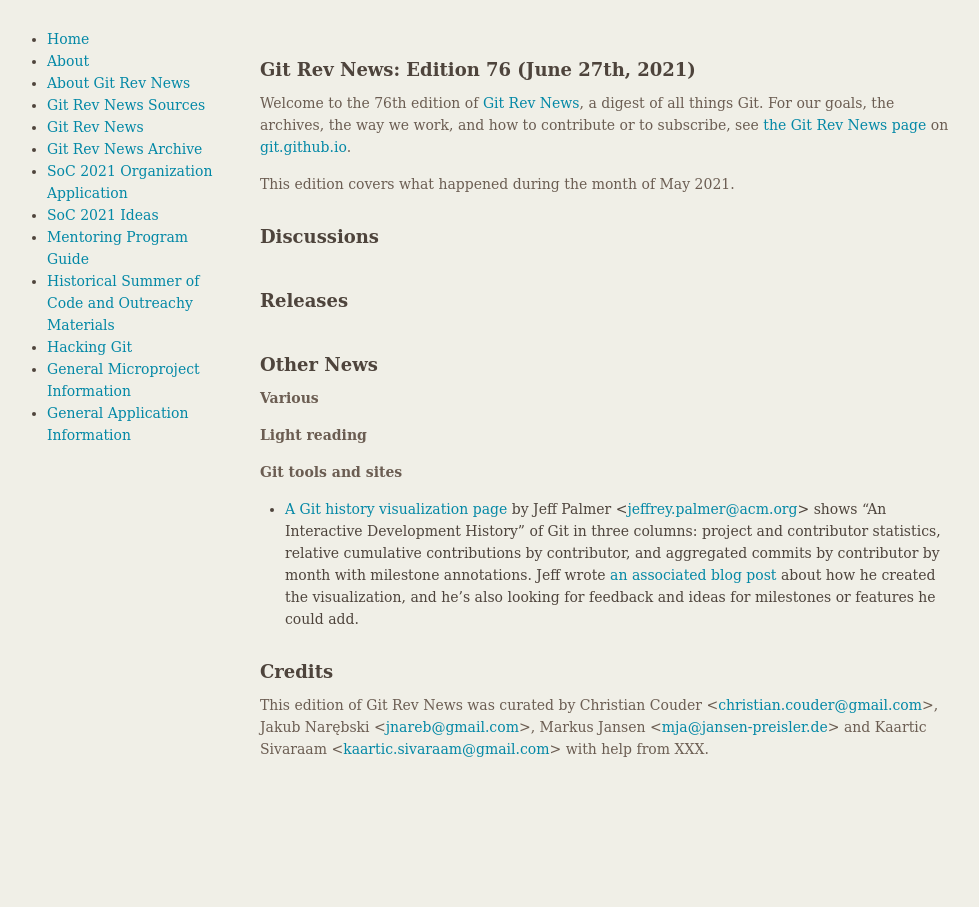
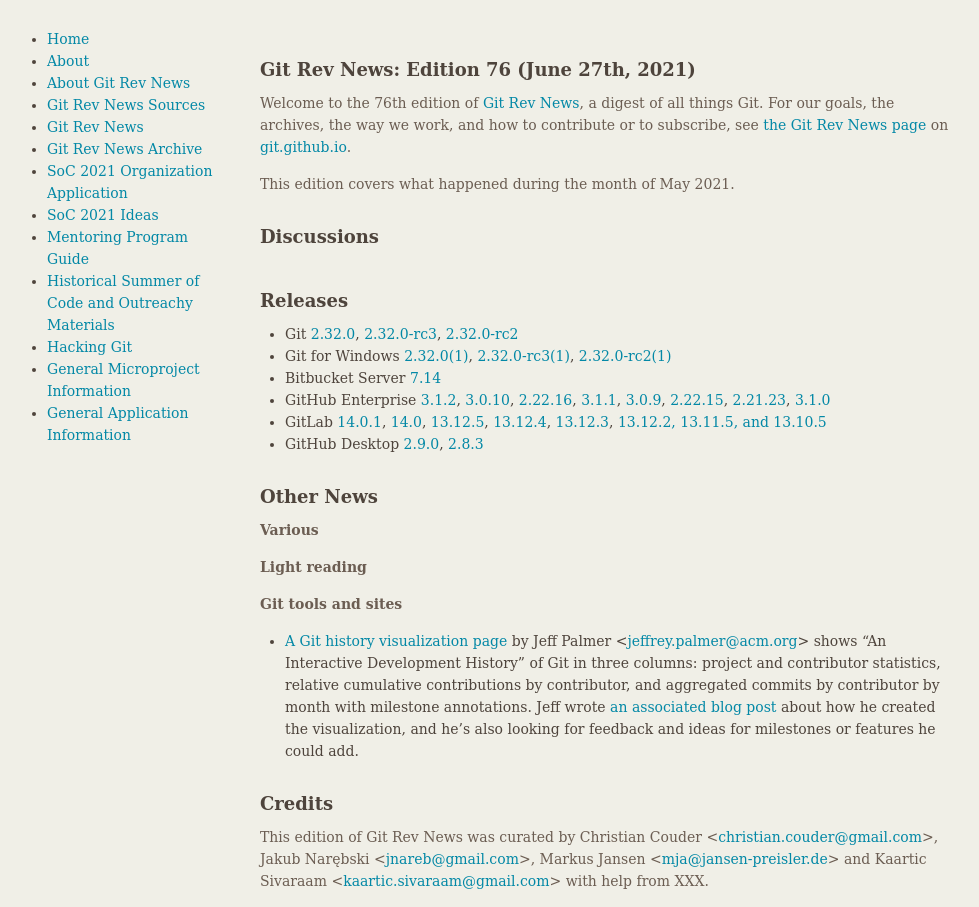
Before and after one commit to git/git.github.io, a Jekyll site: the page built from rev_news/drafts/edition-76.md, in a window 1280 px wide. Shown: the whole page, without its empty margins (149-1128 px from the left). Built offline with Jekyll 4.4.1, drawn with Linux system fonts in a browser that asks for light colours.

Commit message:
rn-76: add releases

```diff
--- a/rev_news/drafts/edition-76.md
+++ b/rev_news/drafts/edition-76.md
@@ -35,6 +35,29 @@
 
 ## Releases
 
++ Git [2.32.0](https://public-inbox.org/git/xmqqa6o3xj2e.fsf@gitster.g/),
+[2.32.0-rc3](https://public-inbox.org/git/xmqq4kegr7o3.fsf@gitster.g/),
+[2.32.0-rc2](https://public-inbox.org/git/xmqq4ken75cv.fsf@gitster.g/)
++ Git for Windows [2.32.0(1)](https://github.com/git-for-windows/git/releases/tag/v2.32.0.windows.1),
+[2.32.0-rc3(1)](https://github.com/git-for-windows/git/releases/tag/v2.32.0-rc3.windows.1),
+[2.32.0-rc2(1)](https://github.com/git-for-windows/git/releases/tag/v2.32.0-rc2.windows.1)
++ Bitbucket Server [7.14](https://confluence.atlassian.com/bitbucketserver/bitbucket-server-release-notes-872139866.html)
++ GitHub Enterprise [3.1.2](https://help.github.com/enterprise-server@3.1/admin/release-notes#3.1.2),
+[3.0.10](https://help.github.com/enterprise-server@3.0/admin/release-notes#3.0.10),
+[2.22.16](https://help.github.com/enterprise-server@2.22/admin/release-notes#2.22.16),
+[3.1.1](https://help.github.com/enterprise-server@3.1/admin/release-notes#3.1.1),
+[3.0.9](https://help.github.com/enterprise-server@3.0/admin/release-notes#3.0.9),
+[2.22.15](https://help.github.com/enterprise-server@2.22/admin/release-notes#2.22.15),
+[2.21.23](https://help.github.com/enterprise-server@2.21/admin/release-notes#2.21.23),
+[3.1.0](https://help.github.com/enterprise-server@3.1/admin/release-notes#3.1.0)
++ GitLab [14.0.1](https://about.gitlab.com/releases/2021/06/24/gitlab-14-0-1-released/),
+[14.0](https://about.gitlab.com/releases/2021/06/22/gitlab-14-0-released/),
+[13.12.5](https://about.gitlab.com/releases/2021/06/21/gitlab-13-12-5-released/),
+[13.12.4](https://about.gitlab.com/releases/2021/06/14/gitlab-13-12-4-released/),
+[13.12.3](https://about.gitlab.com/releases/2021/06/07/gitlab-13-12-3-released/),
+[13.12.2, 13.11.5, and 13.10.5](https://about.gitlab.com/releases/2021/06/01/security-release-gitlab-13-12-2-released/)
++ GitHub Desktop [2.9.0](https://desktop.github.com/release-notes/),
+[2.8.3](https://desktop.github.com/release-notes/)
 
 ## Other News
 
```
